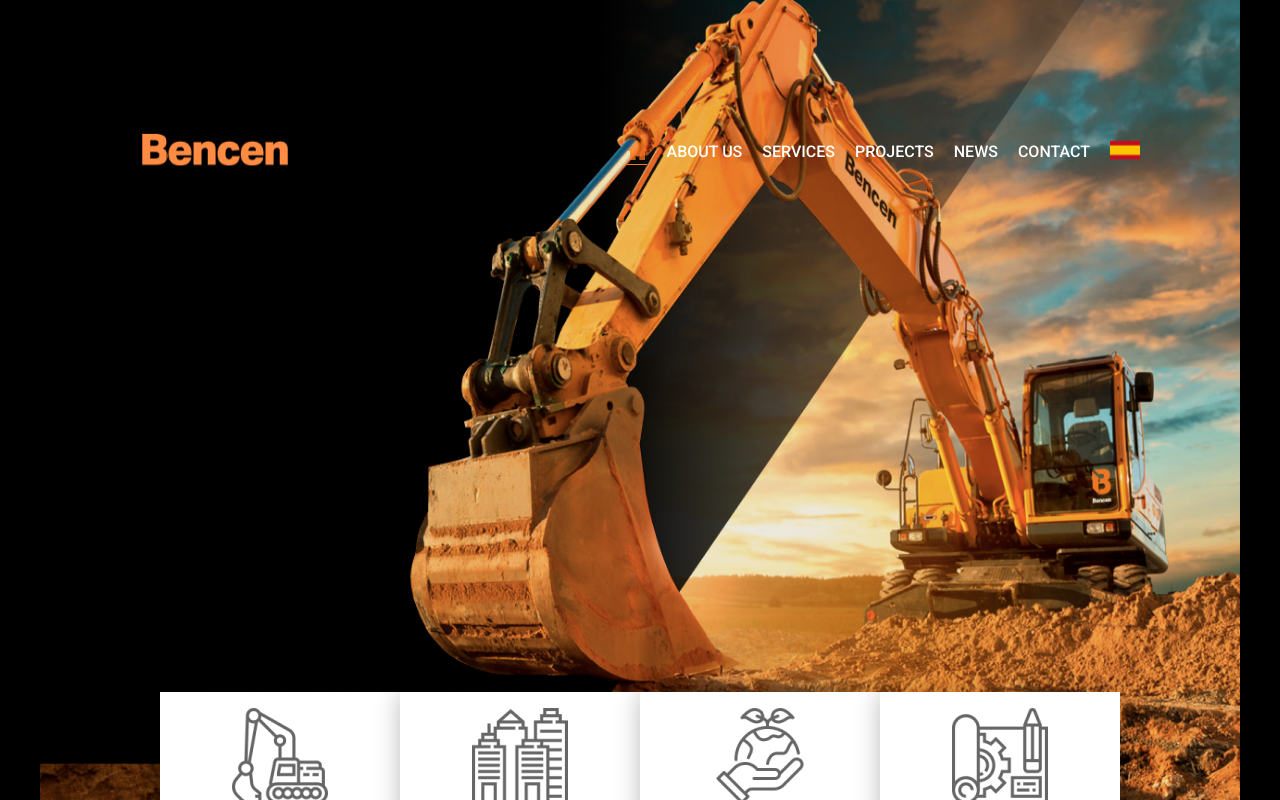
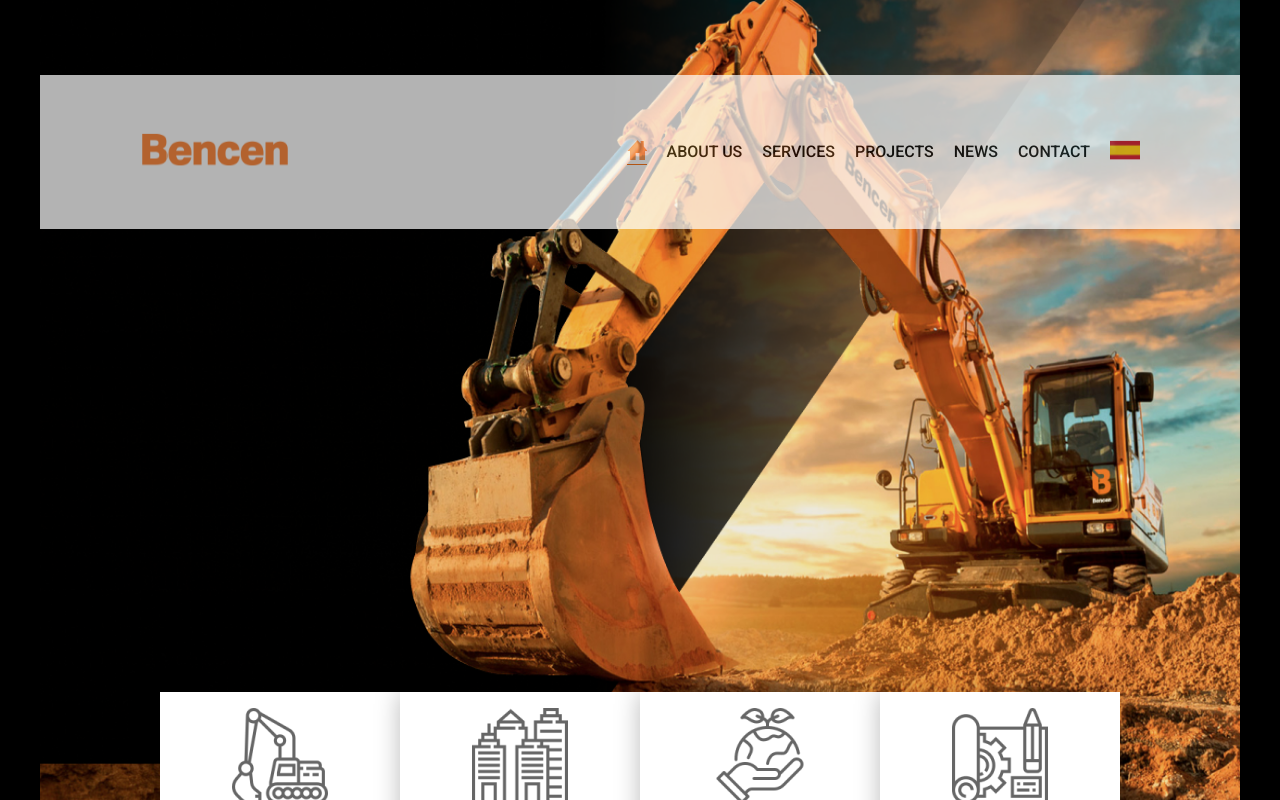
Before and after one commit to ipiccardo/bencen, a Next.js app: page / in a window 1280 px wide. In both pictures the pointer is over the element 640 px from the left and 152 px from the top of the page. Shown: the top 800 px of the page. Built offline with nearby package versions, Linux system fonts and the light colour scheme.

Commit message:
Se modifica el hover del header

```diff
--- a/src/app/components/Header/header.module.css
+++ b/src/app/components/Header/header.module.css
@@ -10,6 +10,28 @@
   margin: 0 auto;
   position: relative;
   z-index: 1;
+}
+
+.header:hover {
+  background-color: white;
+  opacity: 0.7;
+  width: 100%;
+  position: absolute;
+  left: 0;
+  right: 0;
+  padding: 0 100px;
+}
+
+.header:hover a {
+  color: black;
+}
+
+.header:hover a:hover {
+  color: var(--first-color);
+}
+
+.header:hover a:visited {
+  text-decoration: underline;
 }
 
 .header div + div {
```
